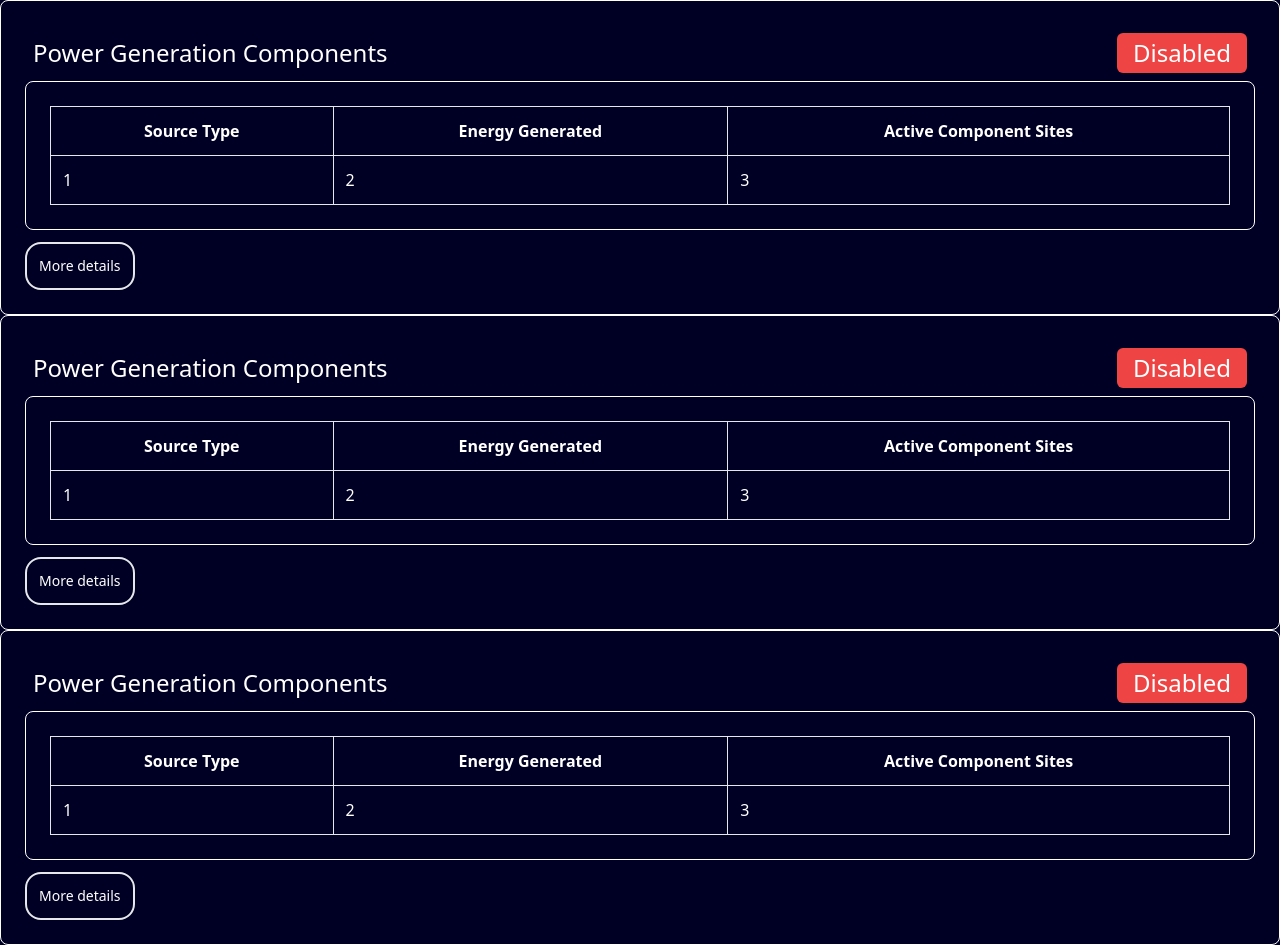
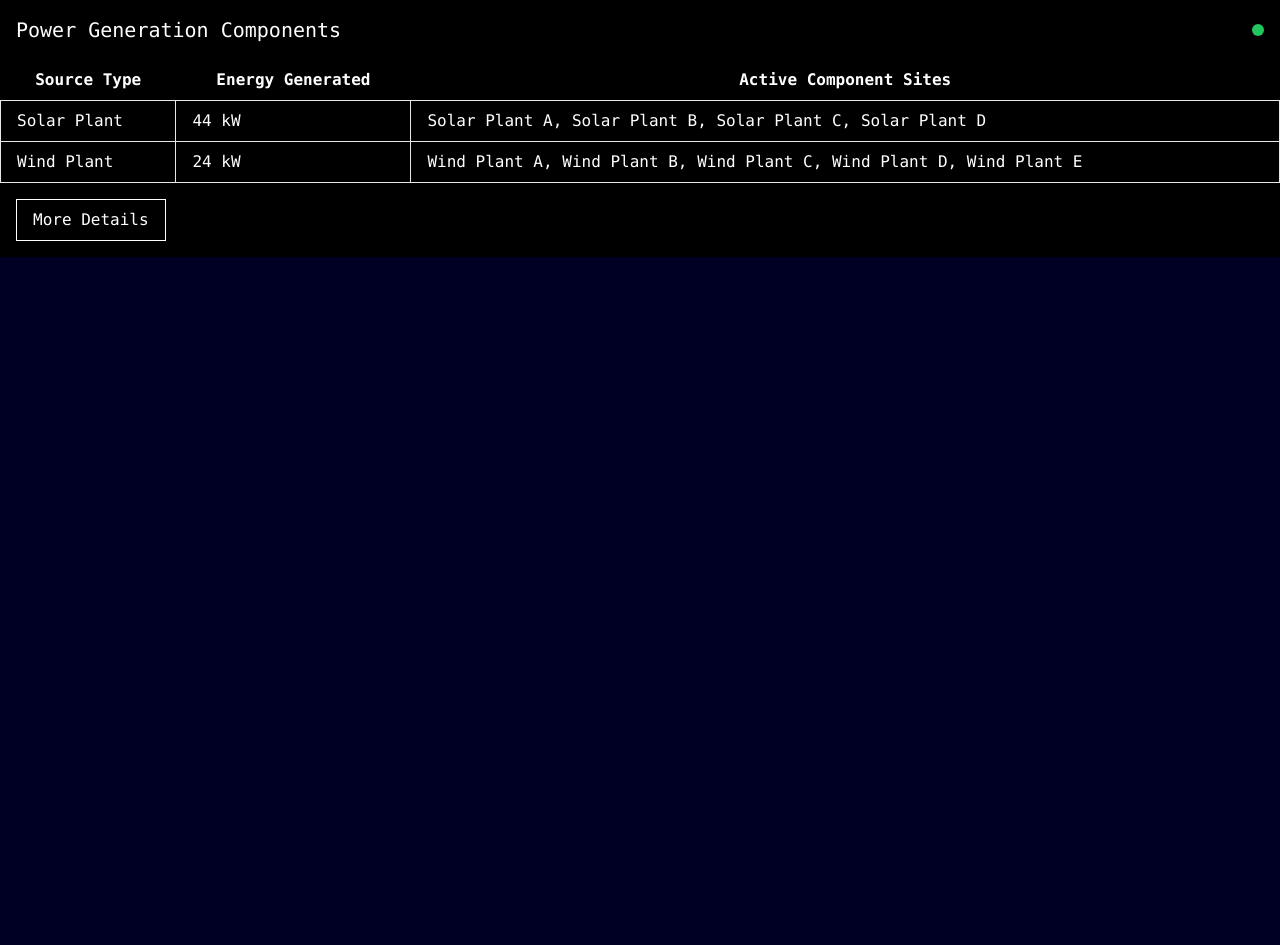
Before and after one commit to bashSunny101/SmartController-SIH, a React (Vite) app: page /ComponentMonitoring in a window 1280 px wide. After the commit the page ends 800 px from the top, so only its background shows below. Built offline with nearby package versions, Linux system fonts and the light colour scheme.

Commit message:
new changes added

```diff
--- a/package.json
+++ b/package.json
@@ -18,6 +18,7 @@
     "@reduxjs/toolkit": "^2.0.1",
     "axios": "^1.6.2",
     "bootstrap": "^5.3.2",
+    "chrono": "^1.0.5",
     "dotenv": "^16.3.1",
     "react": "^18.2.0",
     "react-chrono": "^2.3.1",
--- a/src/Components/ComponentMonitoring.jsx
+++ b/src/Components/ComponentMonitoring.jsx
@@ -1,6 +1,12 @@
 import React from "react";
 import { useState } from "react";
 import { Link, Route, Routes } from "react-router-dom";
+
+const data = [
+  { sourceType: 'Solar Plant', energyGenerated: '44 kW', activeSites: 'Solar Plant A, Solar Plant B, Solar Plant C, Solar Plant D' },
+  { sourceType: 'Wind Plant', energyGenerated: '24 kW', activeSites: 'Wind Plant A, Wind Plant B, Wind Plant C, Wind Plant D, Wind Plant E' },
+  // ... add other plants here
+];
 
 function ComponentMonitoring() {
   const [isToggled, setToggled] = useState(false);
@@ -11,117 +17,35 @@ function ComponentMonitoring() {
 
   return (
     <>
-        <div className="bord  er-gray-800 flex-col justify-center items-center h-screen ">
-          <div className="container ">
-            <div className="flex justify-between m-2 text-2xl">
-              Power Generation Components
-              <button
-                className={`px-4 py-1 ${
-                  isToggled ? "bg-green-600" : "bg-red-500"
-                } text-white rounded-md`}
-                onClick={handleToggle}
-              >
-                {isToggled ? "Enabled" : "Disabled"}
-              </button>
+        <div className="bg-black text-white font-mono">
+      <div className="flex justify-between items-center p-4">
+        <h1 className="text-xl">Power Generation Components</h1>
+        <div className="bg-green-500 rounded-full h-3 w-3"></div>
       </div>
-
-            <div className="container">
-              <table className="min-w-full">
+      <div className="overflow-x-auto">
+        <table className="w-full">
           <thead>
             <tr>
-                    <th className="border p-3">Source Type</th>
-                    <th className="border p-3">Energy Generated</th>
-                    <th className="border p-3">Active Component Sites</th>
+              <th className="px-4 py-2">Source Type</th>
+              <th className="px-4 py-2">Energy Generated</th>
+              <th className="px-4 py-2">Active Component Sites</th>
             </tr>
           </thead>
           <tbody>
-                  <tr>
-                    <td className="border p-3">1</td>
-                    <td className="border p-3">2</td>
-                    <td className="border p-3">3</td>
+            {data.map((item, index) => (
+              <tr key={index}>
+                <td className="border px-4 py-2">{item.sourceType}</td>
+                <td className="border px-4 py-2">{item.energyGenerated}</td>
+                <td className="border px-4 py-2">{item.activeSites}</td>
               </tr>
+            ))}
           </tbody>
         </table>
       </div>
-            <Link to="/ComMonDetails">
-              <button className="mt-3  p-3 text-sm border-2 hover:bg-black rounded-2xl">
-                More details
+      <div className="p-4">
+        <button className="border border-white py-2 px-4 hover:bg-white hover:text-black transition ease-in duration-200">
+          More Details
         </button>
-            </Link>
-          </div>
-          <div className="container">
-            <div className="flex justify-between m-2 text-2xl">
-              Power Generation Components
-              <button
-                className={`px-4 py-1 ${
-                  isToggled ? "bg-green-600" : "bg-red-500"
-                } text-white rounded-md`}
-                onClick={handleToggle}
-              >
-                {isToggled ? "Enabled" : "Disabled"}
-              </button>
-            </div>
-
-            <div className="container">
-              <table className="min-w-full">
-                <thead>
-                  <tr>
-                    <th className="border p-3">Source Type</th>
-                    <th className="border p-3">Energy Generated</th>
-                    <th className="border p-3">Active Component Sites</th>
-                  </tr>
-                </thead>
-                <tbody>
-                  <tr>
-                    <td className="border p-3">1</td>
-                    <td className="border p-3">2</td>
-                    <td className="border p-3">3</td>
-                  </tr>
-                </tbody>
-              </table>
-            </div>
-            <Link to="/ComMonDetails">
-              <button className="mt-3  p-3 text-sm border-2 hover:bg-black rounded-2xl">
-                More details
-              </button>
-            </Link>
-          </div>
-          <div className="container">
-            <div className="flex justify-between m-2 text-2xl">
-              Power Generation Components
-              <button
-                className={`px-4 py-1 ${
-                  isToggled ? "bg-green-600" : "bg-red-500"
-                } text-white rounded-md`}
-                onClick={handleToggle}
-              >
-                {isToggled ? "Enabled" : "Disabled"}
-              </button>
-            </div>
-
-            <div className="container">
-              <table className="min-w-full">
-                <thead>
-                  <tr>
-                    <th className="border p-3">Source Type</th>
-                    <th className="border p-3">Energy Generated</th>
-                    <th className="border p-3">Active Component Sites</th>
-                  </tr>
-                </thead>
-                <tbody>
-                  <tr>
-                    <td className="border p-3">1</td>
-                    <td className="border p-3">2</td>
-                    <td className="border p-3">3</td>
-                  </tr>
-                </tbody>
-              </table>
-            </div>
-            <Link to="/ComMonDetails">
-              <button className="mt-3  p-3 text-sm border-2 hover:bg-black rounded-2xl">
-                More details
-              </button>
-            </Link>
       </div>
     </div>
     </>
--- a/src/Components/Dashboard.jsx
+++ b/src/Components/Dashboard.jsx
@@ -28,8 +28,6 @@ function Dashboard() {
     switch (selectedComponent) {
       case "Dash":
         return <Dash />;
-      case "Timeline":
-        return <Timeline />;
       case "GridMonitoring":
         return <GridMonitoring />;
       case "Component Monitoring":
@@ -70,12 +68,6 @@ function Dashboard() {
                 prop="DashBoard"
               />
             </button>
-            <button onClick={() => handleToggleClick("Timeline")}>
-              <PanelGrid
-                icon={<AnalyticsIcon fontSize="large" />}
-                prop="Utility Grid"
-              />
-            </button>
             <button onClick={() => handleToggleClick("GridMonitoring")}>
               <PanelGrid
                 icon={<AnalyticsIcon fontSize="large" />}
@@ -108,7 +100,9 @@ function Dashboard() {
             </button>
             <PanelGrid icon={<AnalyticsIcon fontSize="large" />} prop="" />
           </div>
-          <div>{renderComponent()}</div>
+
+
+          <div className="scroll w-screen">{renderComponent()}</div>
         </div>
       </div>
     </>
--- a/src/Components/PatchManagement.jsx
+++ b/src/Components/PatchManagement.jsx
@@ -3,8 +3,8 @@ import React from "react";
 function PatchManagement() {
   return (
     <>
-      <div className=" border-gray-800 flex-col justify-center items-center h-screen ">
-        <div className="">
+      <div className=" border-gray-800 flex-col justify-center items-center h-screen w-screen ">
+        <div >
           <div className="flex-col container  bg-gray-800">
             <div className="flex justify-start  text-2xl ">
               <div className="border-2 p-2 rounded-md flex-col bg-slate-800  ">
@@ -111,7 +111,7 @@ function PatchManagement() {
           </div>
         </div>
         {/* System Operator */}
-        <div className=" text-gray-400  border-2 flex-col w-full mx-auto my-8 p-6 rounded-lg flex justify-center">
+        <div className=" text-gray-400  border-2 flex-col  mx-auto my-8 p-6 rounded-lg flex justify-center">
           <h3 className="font-bold text-white">Add New Patch</h3>
           <div className="flex  gap-4">
             <input
--- a/src/Components/Timeline.jsx
+++ b/src/Components/Timeline.jsx
@@ -1,7 +1,7 @@
 // src/components/AnimatedTimeline.jsx
 
 import React, { useState, useEffect } from 'react';
-import ReactFlow, { addEdge, MiniMap, Controls, Background } from 'react-flow-renderer';
+import Info from "./Info";
 
 const nodeStyles = {
   border: '1px solid #777',
@@ -37,7 +37,7 @@ function Timeline() {
           justifyContent: "space-evenly",
         }}
       >
-        <img src={svg} alt="image1" />
+        <img src='' alt="image1" />
         <Info title="Utility Grid" main="15kWh" />
       </div>
       <div style={{ width: "40rem", height: "70vh" }}>
```
Also changed, not shown: 1 other file (tests, documents, lock files or other folders). Lines whose indentation alone changed are shown as unchanged.
